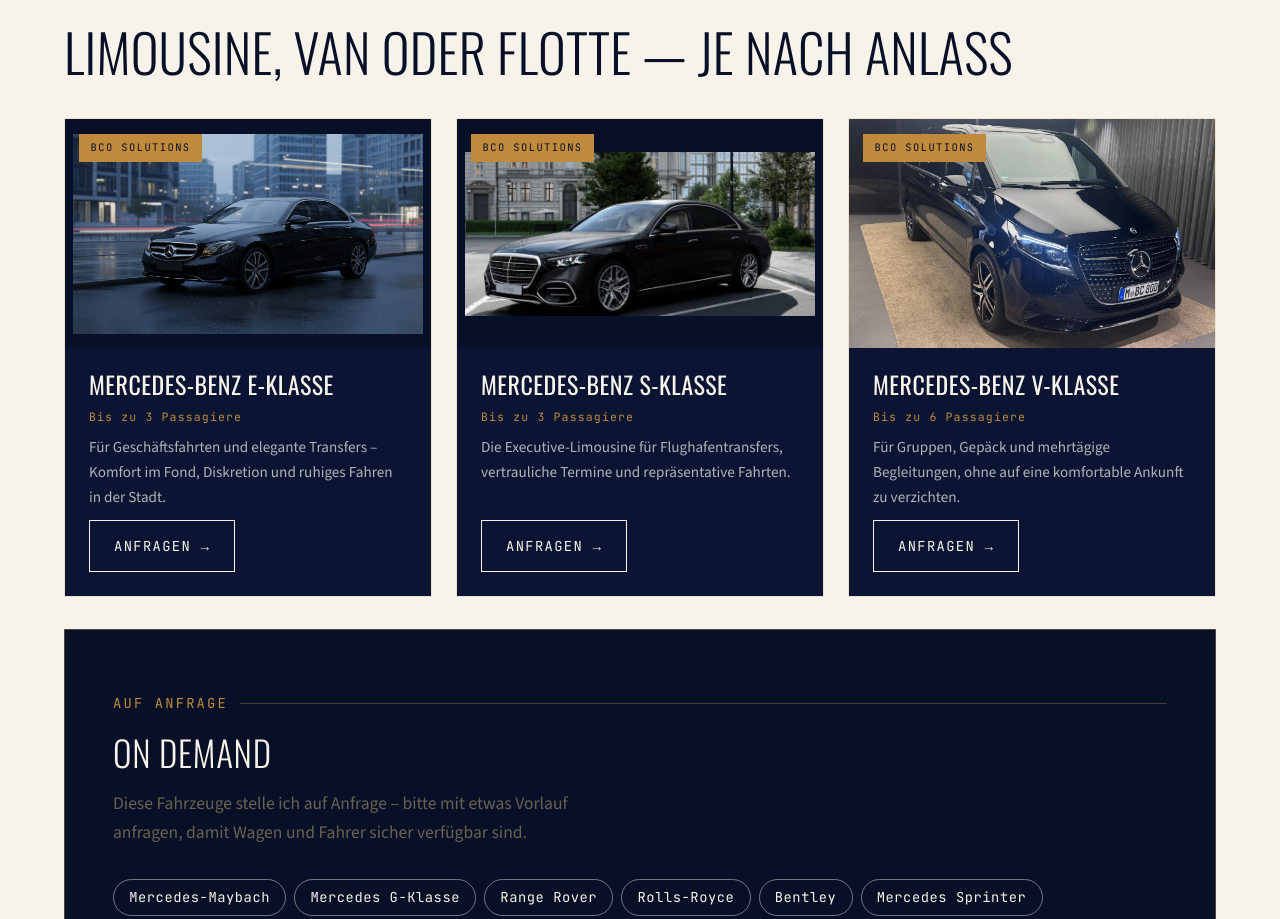
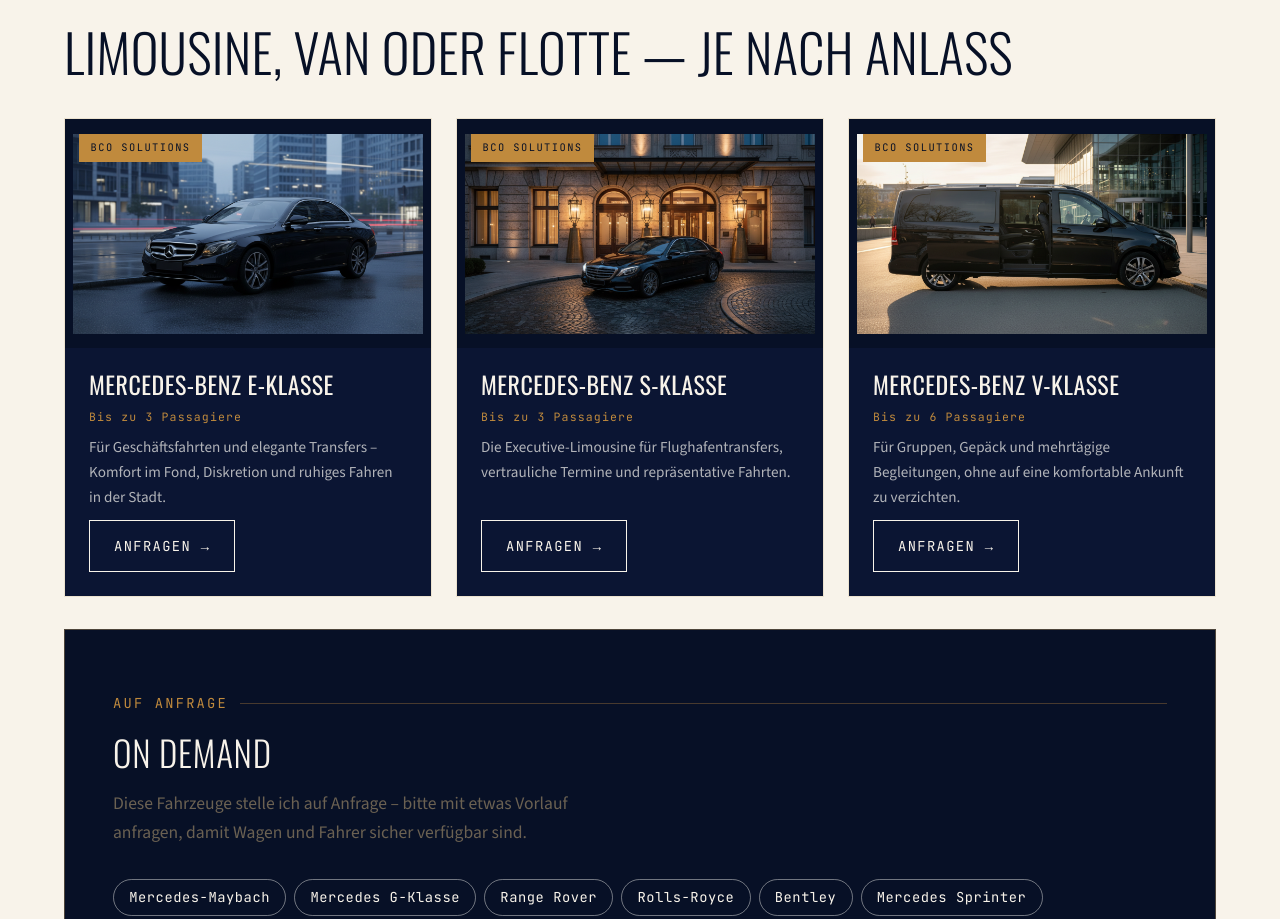
Before and after one commit to metur100/Business.Connect.Solutions, a React (Vite) app: page / in a window 1280 px wide. Shown: the part 3365-4284 px from the top of the page. Built offline with nearby package versions, Linux system fonts and the light colour scheme.

Commit message:
Change images fleet

```diff
--- a/src/data/fleetImages.ts
+++ b/src/data/fleetImages.ts
@@ -11,12 +11,11 @@ export const fleetImages: FleetImage[] = [
     alt: 'Schwarze Mercedes-Benz E-Klasse für geschäftliche Chauffeurfahrten in München',
   },
   {
-    src: `${import.meta.env.BASE_URL}images/img12.jpeg`,
+    src: `${import.meta.env.BASE_URL}images/bco-fleet-s-class.png`,
     alt: 'Die für BCO Solutions bestellte Mercedes-Benz S-Klasse',
   },
   {
-    src: `${import.meta.env.BASE_URL}images/img4.jpeg`,
+    src: `${import.meta.env.BASE_URL}images/bco-fleet-v-class.png`,
     alt: 'Die eigene Mercedes-Benz V-Klasse von BCO Solutions',
-    style: { objectFit: 'cover', objectPosition: 'center 54%', padding: 0 },
   },
 ]
```
